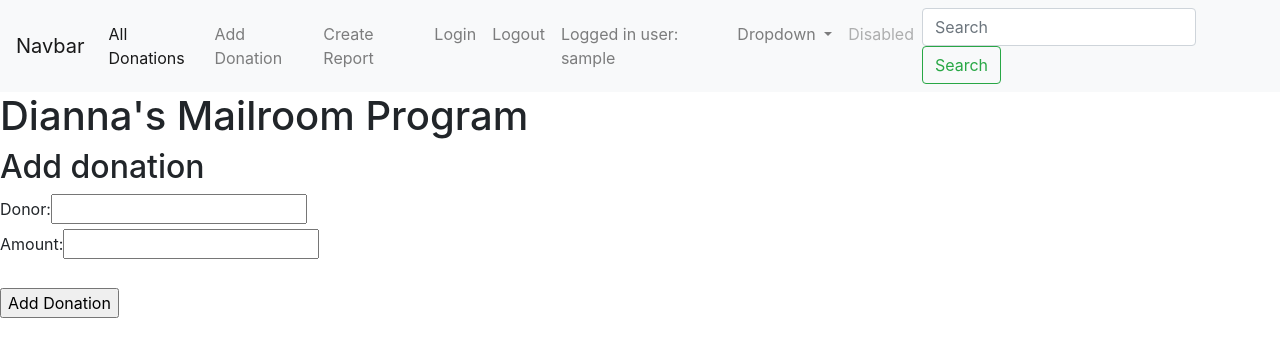
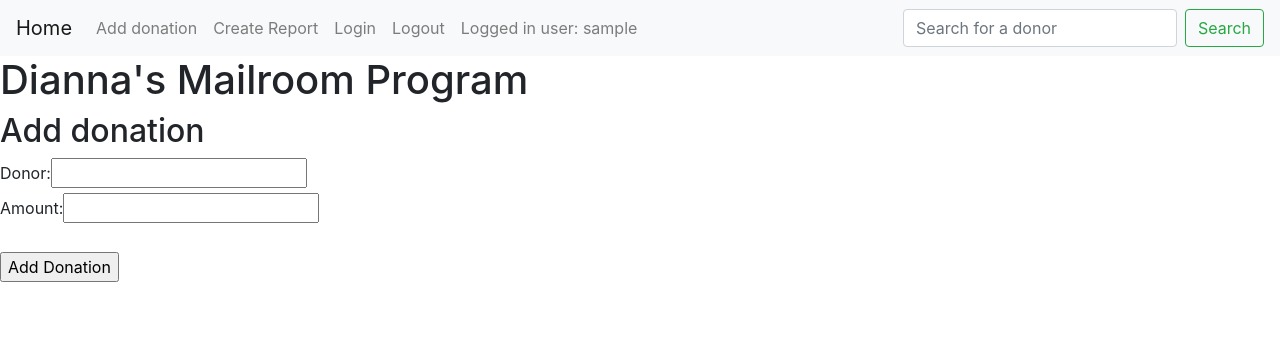
Before and after one commit to dtingg/bootstrap-mailroom, a Flask app: page /add in a window 1280 px wide. Shown: the top 357 px of the page. Run offline with Flask 2, Linux system fonts and the light colour scheme; the visitor is signed in with stand-in values (Sample User, id 1); some libraries are stand-ins or nearby versions.

Commit message:
added bootstrap

```diff
--- a/templates/base.jinja2
+++ b/templates/base.jinja2
@@ -4,72 +4,43 @@
     <!-- Required meta tags -->
     <meta charset="utf-8">
     <meta name="viewport" content="width=device-width, initial-scale=1, shrink-to-fit=no">
-
     <!-- Bootstrap CSS -->
     <link rel="stylesheet" href="https://stackpath.bootstrapcdn.com/bootstrap/4.3.1/css/bootstrap.min.css" integrity="sha384-ggOyR0iXCbMQv3Xipma34MD+dH/1fQ784/j6cY/iJTQUOhcWr7x9JvoRxT2MZw1T" crossorigin="anonymous">
-
     <title>Dianna's Mailroom Program</title>
   </head>
   <body>
-
-    <nav class="navbar navbar-expand-lg navbar-light bg-light">
-  <a class="navbar-brand" href="#">Navbar</a>
+  <nav class="navbar navbar-expand-lg navbar-light bg-light">
+  <a class="navbar-brand" id="donations" href="{{ url_for("all_donations") }}">Home</a>
   <button class="navbar-toggler" type="button" data-toggle="collapse" data-target="#navbarSupportedContent" aria-controls="navbarSupportedContent" aria-expanded="false" aria-label="Toggle navigation">
     <span class="navbar-toggler-icon"></span>
   </button>
-
   <div class="collapse navbar-collapse" id="navbarSupportedContent">
     <ul class="navbar-nav mr-auto">
-      <li class="nav-item active">
-        <a class="nav-link" href="{{ url_for("all_donations") }}">All Donations <span class="sr-only">(current)</span></a>
-
+      <li class="nav-item">
+        <a class="nav-link" id="add donation" href="{{ url_for("add") }}">Add donation</a>
       </li>
       <li class="nav-item">
-        <a class="nav-link" href="{{ url_for("add") }}">Add Donation</a>
-      </li>
-
-      <li class="nav-item">
-        <a class="nav-link" href="{{ url_for("create") }}">Create Report</a>
+        <a class="nav-link" id="create report" href="{{ url_for("create") }}">Create Report</a>
       </li>
       <li class="nav-item">
-        <a class="nav-link" href="{{url_for("login")}}">Login</a>
+        <a class="nav-link" id="login page" href="{{url_for("login")}}">Login</a>
       </li>
       <li class="nav-item">
-        <a class="nav-link" href="{{ url_for("logout") }}">Logout</a>
+        <a class="nav-link" id="logout" href="{{ url_for("logout") }}">Logout</a>
       </li>
       <li class="nav-item">
-        <a class="nav-link">Logged in user: {{ session["logged_in"] }}</a>
-      </li>
-
-
-      <li class="nav-item dropdown">
-        <a class="nav-link dropdown-toggle" href="#" id="navbarDropdown" role="button" data-toggle="dropdown" aria-haspopup="true" aria-expanded="false">
-          Dropdown
-        </a>
-        <div class="dropdown-menu" aria-labelledby="navbarDropdown">
-          <a class="dropdown-item" href="#">Action</a>
-          <a class="dropdown-item" href="#">Another action</a>
-          <div class="dropdown-divider"></div>
-          <a class="dropdown-item" href="#">Something else here</a>
-        </div>
-      </li>
-      <li class="nav-item">
-        <a class="nav-link disabled" href="#" tabindex="-1" aria-disabled="true">Disabled</a>
+        <a class="nav-link" id="logged in user">Logged in user: {{ session["logged_in"] }}</a>
       </li>
     </ul>
     <form class="form-inline my-2 my-lg-0" method="POST" action="{{ url_for("create") }}">
-      <input class="form-control mr-sm-2" type="search" placeholder="Search" aria-label="Search" name="donor">
+      <input class="form-control mr-sm-2" type="search" placeholder="Search for a donor" aria-label="Search" name="donor">
       <button class="btn btn-outline-success my-2 my-sm-0" type="submit">Search</button>
     </form>
   </div>
 </nav>
-
-
-	<h1>Dianna's Mailroom Program</h1>
+    <h1>Dianna's Mailroom Program</h1>
 	<h2>{% block subtitle %} {% endblock subtitle %}</h2>
 	{% block content %} {% endblock content %}
-
-
     <!-- Optional JavaScript -->
     <!-- jQuery first, then Popper.js, then Bootstrap JS -->
     <script src="https://code.jquery.com/jquery-3.3.1.slim.min.js" integrity="sha384-q8i/X+965DzO0rT7abK41JStQIAqVgRVzpbzo5smXKp4YfRvH+8abtTE1Pi6jizo" crossorigin="anonymous"></script>
```
Also changed, not shown: templates/donations.jinja2 (+7 -13 lines).
